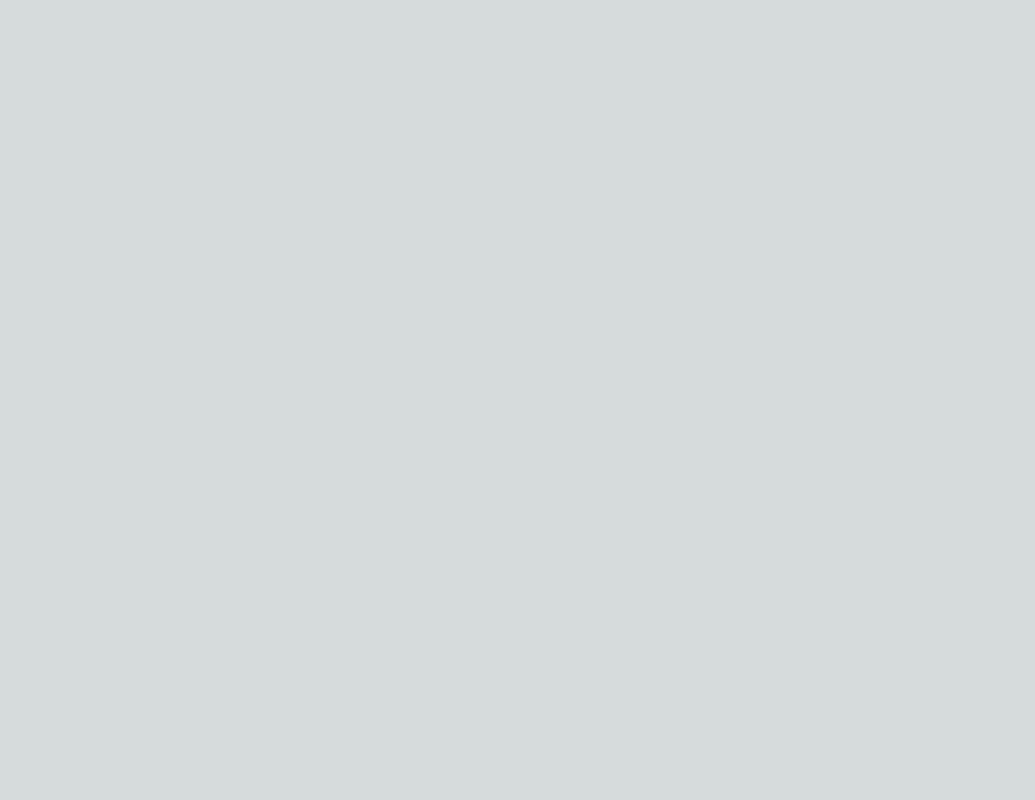
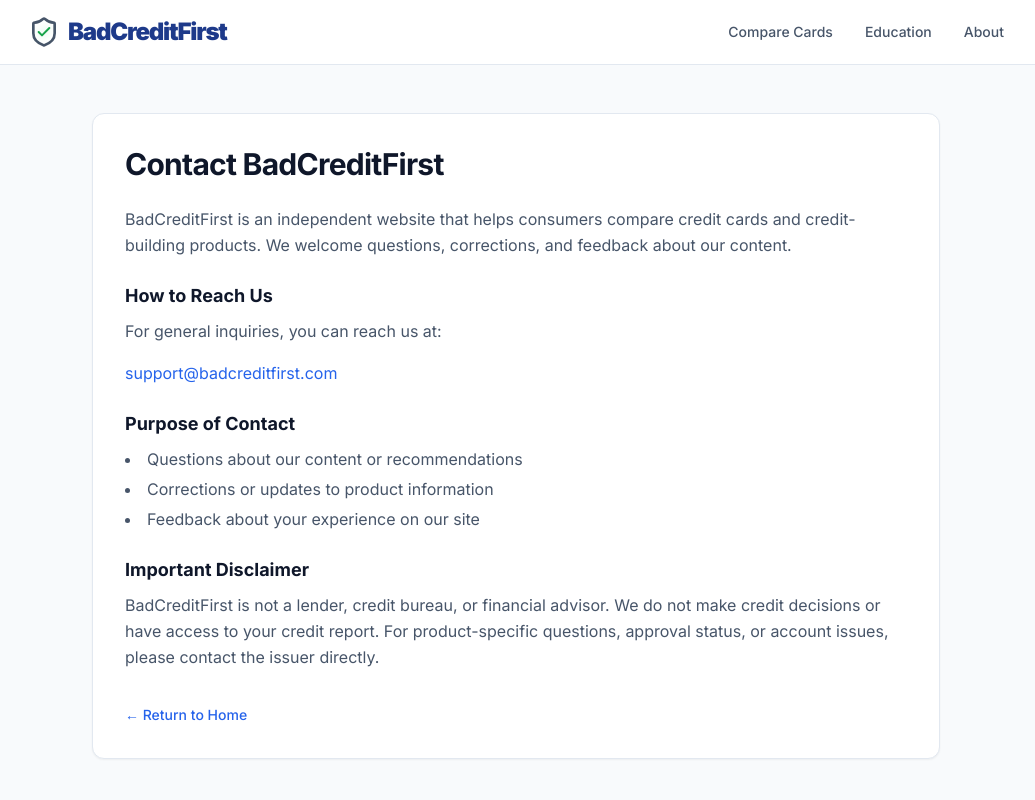
Before and after one commit to Holagpt-ai/badcreditfirst-v3, a Next.js app: page /contact in a window 1280 px wide. Before the commit this address had no page. Shown: the top 800 px of the page, without its empty margins (124-1159 px from the left). Built offline with nearby package versions, Linux system fonts and the light colour scheme.

Commit message:
compliance: add editorial, advertiser disclosure, and contact pages

```diff
--- /dev/null
+++ b/app/advertiser-disclosure/page.tsx
@@ -0,0 +1,33 @@
+import Link from 'next/link';
+
+export default function AdvertiserDisclosurePage() {
+  return (
+    <div className="min-h-screen bg-slate-50 text-slate-900">
+      <main className="max-w-4xl mx-auto px-6 py-12">
+        <div className="bg-white border border-slate-200 rounded-xl shadow-sm p-8">
+          <h1 className="text-3xl font-bold tracking-tight text-slate-900 mb-6">
+            Advertiser Disclosure
+          </h1>
+          <p className="text-slate-600 leading-relaxed mb-4">
+            BadCreditFirst may earn commissions when you click on links or apply for products featured on our site. This compensation helps support our operations and allows us to provide free content at no cost to you.
+          </p>
+          <h2 className="text-lg font-bold text-slate-900 mt-6 mb-2">Compensation Does Not Determine Eligibility</h2>
+          <p className="text-slate-600 leading-relaxed mb-4">
+            The fact that we receive compensation does not influence which products appear on our site or how they are ranked. We are not paid to place products in a specific order or to guarantee eligibility.
+          </p>
+          <h2 className="text-lg font-bold text-slate-900 mt-6 mb-2">How We Make Recommendations</h2>
+          <p className="text-slate-600 leading-relaxed mb-4">
+            Our recommendations are based on editorial criteria such as fee transparency, approval accessibility, and reporting to major credit bureaus. We also consider factors that matter to users, including your credit situation and preferences. Our goal is to surface options that may be a good fit for your circumstances.
+          </p>
+          <h2 className="text-lg font-bold text-slate-900 mt-6 mb-2">Not All Offers Included</h2>
+          <p className="text-slate-600 leading-relaxed mb-8">
+            We do not include every product available in the market. The products we feature are those we have evaluated and deemed relevant to our audience. Other offers may exist that we have not reviewed.
+          </p>
+          <Link href="/" className="text-blue-600 hover:underline text-sm font-medium">
+            ← Return to Home
+          </Link>
+        </div>
+      </main>
+    </div>
+  );
+}
--- /dev/null
+++ b/app/contact/page.tsx
@@ -0,0 +1,40 @@
+import Link from 'next/link';
+
+export default function ContactPage() {
+  return (
+    <div className="min-h-screen bg-slate-50 text-slate-900">
+      <main className="max-w-4xl mx-auto px-6 py-12">
+        <div className="bg-white border border-slate-200 rounded-xl shadow-sm p-8">
+          <h1 className="text-3xl font-bold tracking-tight text-slate-900 mb-6">
+            Contact BadCreditFirst
+          </h1>
+          <p className="text-slate-600 leading-relaxed mb-4">
+            BadCreditFirst is an independent website that helps consumers compare credit cards and credit-building products. We welcome questions, corrections, and feedback about our content.
+          </p>
+          <h2 className="text-lg font-bold text-slate-900 mt-6 mb-2">How to Reach Us</h2>
+          <p className="text-slate-600 leading-relaxed mb-4">
+            For general inquiries, you can reach us at:
+          </p>
+          <p className="text-slate-600 leading-relaxed mb-4">
+            <a href="mailto:support@badcreditfirst.com" className="text-blue-600 hover:underline">
+              support@badcreditfirst.com
+            </a>
+          </p>
+          <h2 className="text-lg font-bold text-slate-900 mt-6 mb-2">Purpose of Contact</h2>
+          <ul className="list-disc list-inside text-slate-600 leading-relaxed space-y-1 mb-4">
+            <li>Questions about our content or recommendations</li>
+            <li>Corrections or updates to product information</li>
+            <li>Feedback about your experience on our site</li>
+          </ul>
+          <h2 className="text-lg font-bold text-slate-900 mt-6 mb-2">Important Disclaimer</h2>
+          <p className="text-slate-600 leading-relaxed mb-8">
+            BadCreditFirst is not a lender, credit bureau, or financial advisor. We do not make credit decisions or have access to your credit report. For product-specific questions, approval status, or account issues, please contact the issuer directly.
+          </p>
+          <Link href="/" className="text-blue-600 hover:underline text-sm font-medium">
+            ← Return to Home
+          </Link>
+        </div>
+      </main>
+    </div>
+  );
+}
--- /dev/null
+++ b/app/editorial-disclaimer/page.tsx
@@ -0,0 +1,33 @@
+import Link from 'next/link';
+
+export default function EditorialDisclaimerPage() {
+  return (
+    <div className="min-h-screen bg-slate-50 text-slate-900">
+      <main className="max-w-4xl mx-auto px-6 py-12">
+        <div className="bg-white border border-slate-200 rounded-xl shadow-sm p-8">
+          <h1 className="text-3xl font-bold tracking-tight text-slate-900 mb-6">
+            Editorial Disclaimer
+          </h1>
+          <p className="text-slate-600 leading-relaxed mb-4">
+            BadCreditFirst provides educational and comparison content to help consumers understand credit cards and credit-building products designed for people with bad or limited credit.
+          </p>
+          <h2 className="text-lg font-bold text-slate-900 mt-6 mb-2">Editorial Independence</h2>
+          <p className="text-slate-600 leading-relaxed mb-4">
+            Our content is editorially independent. Reviews, rankings, and comparisons are based on our own evaluation criteria. We do not accept payment to alter editorial opinions or to favor specific products.
+          </p>
+          <h2 className="text-lg font-bold text-slate-900 mt-6 mb-2">No Guarantees</h2>
+          <p className="text-slate-600 leading-relaxed mb-4">
+            BadCreditFirst does not guarantee approval for any product or credit improvement. Approval decisions are made solely by lenders and issuers. Outcomes depend on your individual circumstances, credit history, and the issuer&apos;s criteria.
+          </p>
+          <h2 className="text-lg font-bold text-slate-900 mt-6 mb-2">Information Accuracy</h2>
+          <p className="text-slate-600 leading-relaxed mb-8">
+            Product terms, fees, and eligibility requirements may change. We strive for accuracy but cannot guarantee that all information is current. Users should verify details directly with the issuer before applying.
+          </p>
+          <Link href="/" className="text-blue-600 hover:underline text-sm font-medium">
+            ← Return to Home
+          </Link>
+        </div>
+      </main>
+    </div>
+  );
+}
```
